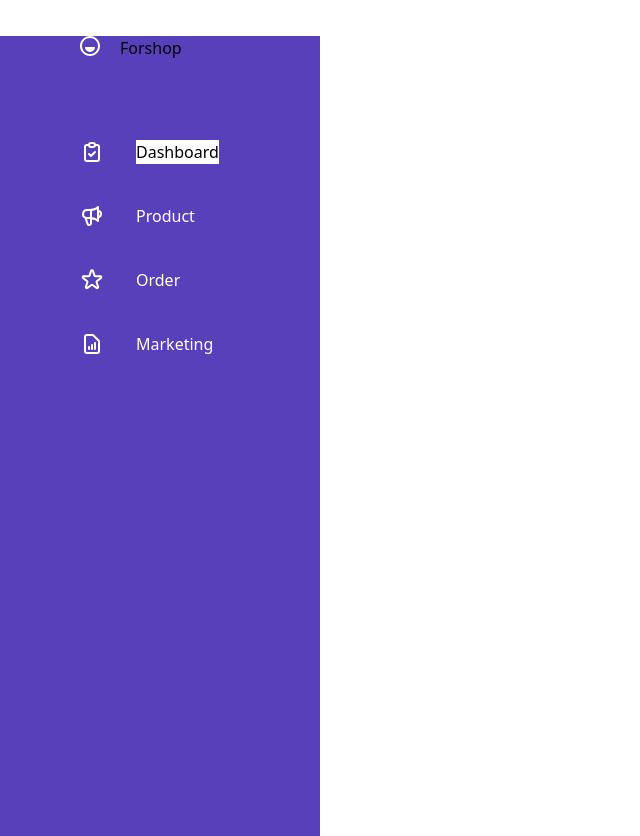
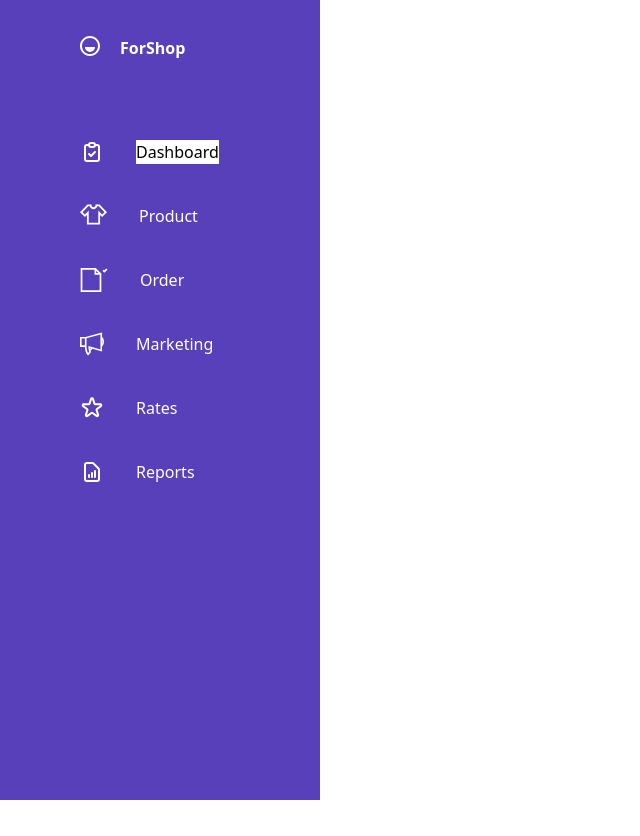
Before and after one commit to gajrajgchouhan/EcommerceDashboard, a React (Create React App) app: page / in a window 1280 px wide. Shown: the whole page, without its empty margins (0-640 px from the left). After the commit the page ends 800 px from the top, so only its background shows below. Built offline with nearby package versions, Linux system fonts and the light colour scheme.

Commit message:
changes in sidebar

```diff
--- a/src/component/Sidebar.js
+++ b/src/component/Sidebar.js
@@ -2,7 +2,8 @@ import React from "react";
 import { Link } from "react-router-dom";
 import "../App.css";
 
-const LogoIcon = <svg
+const LogoIcon =
+ <svg
   width="20"
   height="20"
   viewBox="0 0 20 20"
@@ -15,10 +16,10 @@ const LogoIcon = <svg
 </svg>;
 const Sidebar = () => {
     return (
-        <div class=" bg-[#5840BB] h-screen  min-h-full w-80">
-            <div class="flex mb-20 ml-20 mt-9">
+        <div class=" bg-[#5840BB] h-screen  min-h-full w-80  rounded-tl-[20px]}">
+            <div class="flex mb-20 ml-20 pt-9">
                 {LogoIcon}
-                <div class="ml-5">Forshop</div>
+                <div class="ml-5 text-white font-bold">ForShop</div>
             </div>
 
             <div class="ml-20  ">
@@ -44,24 +45,47 @@ const Sidebar = () => {
                     </div>
                 </div>
                 <div class="flex mb-10">
-                    <svg
-                        xmlns="http://www.w3.org/2000/svg"
-                        class="h-6 w-6 text-white"
-                        fill="none"
-                        viewBox="0 0 24 24"
-                        stroke="currentColor"
-                    >
-                        <path
-                            stroke-linecap="round"
-                            stroke-linejoin="round"
-                            stroke-width="2"
-                            d="M11 5.882V19.24a1.76 1.76 0 01-3.417.592l-2.147-6.15M18 13a3 3 0 100-6M5.436 13.683A4.001 4.001 0 017 6h1.832c4.1 0 7.625-1.234 9.168-3v14c-1.543-1.766-5.067-3-9.168-3H7a3.988 3.988 0 01-1.564-.317z"
-                        />
-                    </svg>
+                <svg width="27" height="21" viewBox="0 0 27 21" fill="none" xmlns="http://www.w3.org/2000/svg">
+<path d="M11.4939 0.443115V1.34371C11.4939 2.4499 12.3938 3.34986 13.5 3.34986C14.6062 3.34986 15.5061 2.4499 15.5061 1.34371V0.443115H19.5504L27 8.15645L22.0603 13.0962L20.0687 11.0125V20.5568H6.93128V11.0124L4.93971 13.0962L0 8.15639L7.44964 0.443115H11.4939ZM4.91059 10.5198L8.73248 6.52088V18.7555H18.2675V6.52088L22.0894 10.5198L24.4747 8.13447L18.7859 2.24431H17.1997C16.7941 3.91039 15.2892 5.15106 13.5 5.15106C11.7108 5.15106 10.2059 3.91042 9.80026 2.24431H8.21412L2.52531 8.13447L4.91059 10.5198Z" fill="white"/>
+</svg>
+
+
                     <div>
                         <button class="text-white  ml-8">Product</button>
                     </div>
                 </div>
+
+                <div class="flex mb-10">
+                <svg width="22" height="24" viewBox="0 0 22 24" fill="none" xmlns="http://www.w3.org/2000/svg">
+<path d="M21.3317 5.62161L15.7101 0H0.668945V24H21.3317V5.62161ZM16.2131 2.93176L18.4 5.1186H16.2131V2.93176ZM19.6143 22.2826H2.38633V1.71739H14.4958V6.83598H19.6143V22.2826Z" fill="white"/>
+</svg>
+<svg width="6" height="5" viewBox="0 0 6 5" fill="none" xmlns="http://www.w3.org/2000/svg">
+<path d="M2.35117 2.36942L1.67628 1.69451L0.461914 2.90888L2.35117 4.79815L5.47209 1.67726L4.25772 0.462891L2.35117 2.36942Z" fill="white"/>
+</svg>
+
+
+
+                    <div class="ml-167">
+                        <button class="text-white ml-8">Order</button>
+                    </div>
+                </div>
+
+
+
+                <div class="flex mb-10">
+                <svg width="24" height="24" viewBox="0 0 24 24" fill="none" xmlns="http://www.w3.org/2000/svg">
+<path d="M12.4556 16.8005L22.0586 19.6126V14.4389C22.3657 14.1832 22.6457 13.8729 22.8948 13.5116C23.6075 12.4775 24 11.1171 24 9.68114C24 8.24515 23.6075 6.88479 22.8948 5.8507C22.6457 5.48937 22.3657 5.17914 22.0586 4.92342V0.412354L5.58877 4.93195H0V14.911H4.91302C4.98807 16.4397 5.38832 20.5681 7.51757 22.905L8.13948 23.5876L11.0459 20.0664L10.8447 19.6135C10.8414 19.6059 10.6906 19.2601 10.5232 18.6353C10.6087 18.5953 10.6965 18.5509 10.7858 18.5014C11.3152 18.2083 11.982 17.6889 12.4556 16.8005ZM6.49759 6.34363L20.4567 2.51298V4.15408V5.80937V13.5528V15.2081V17.4744L8.4702 13.9644V15.0335C8.4702 17.3239 8.93361 19.0083 9.19972 19.7867L8.13562 21.0759C6.52351 18.5198 6.49767 14.3732 6.49762 14.3277V6.34363H6.49759ZM22.3982 9.68111C22.3982 10.3924 22.2737 11.0672 22.0586 11.6521V7.71011C22.2737 8.29502 22.3982 8.96981 22.3982 9.68111ZM1.60185 6.5338H4.89577V13.3092H1.60185V6.5338ZM10.1986 16.9847C10.1626 16.7125 10.1323 16.4218 10.1103 16.1138L10.8636 16.3343C10.6605 16.6211 10.4262 16.8313 10.1986 16.9847Z" fill="white"/>
+</svg>
+
+
+                    <div class="ml-167">
+                        <button class="text-white ml-8">Marketing</button>
+                    </div>
+                </div>
+
+
+
+
 
                 <div class="flex mb-10">
                     <svg
@@ -79,9 +103,34 @@ const Sidebar = () => {
                         />
                     </svg>
                     <div class="ml-167">
-                        <button class="text-white ml-8">Order</button>
+                        <button class="text-white ml-8">Rates</button>
                     </div>
                 </div>
+
+
+
+
+
+
+
+
+
+
+
+
+
+
+
+
+
+
+
+
+
+
+
+
+
 
                 <div class="flex mb-10">
                     <svg
@@ -99,7 +148,7 @@ const Sidebar = () => {
                         />
                     </svg>
                     <div>
-                        <button class="text-white ml-8">Marketing</button>
+                        <button class="text-white ml-8">Reports</button>
                     </div>
                 </div>
             </div>
```
